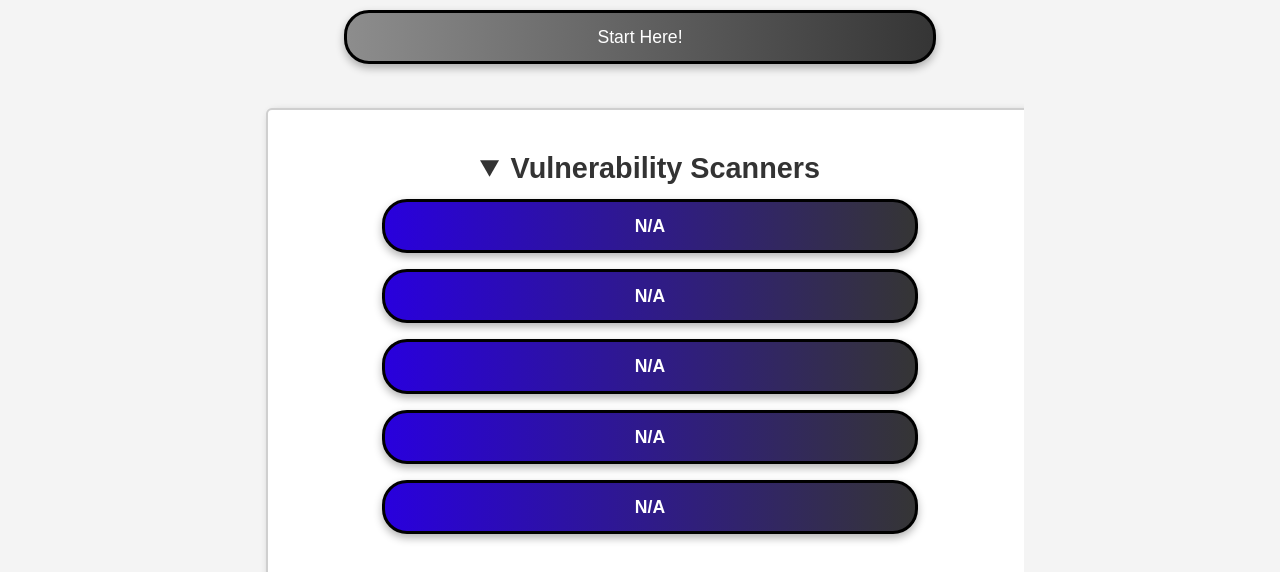
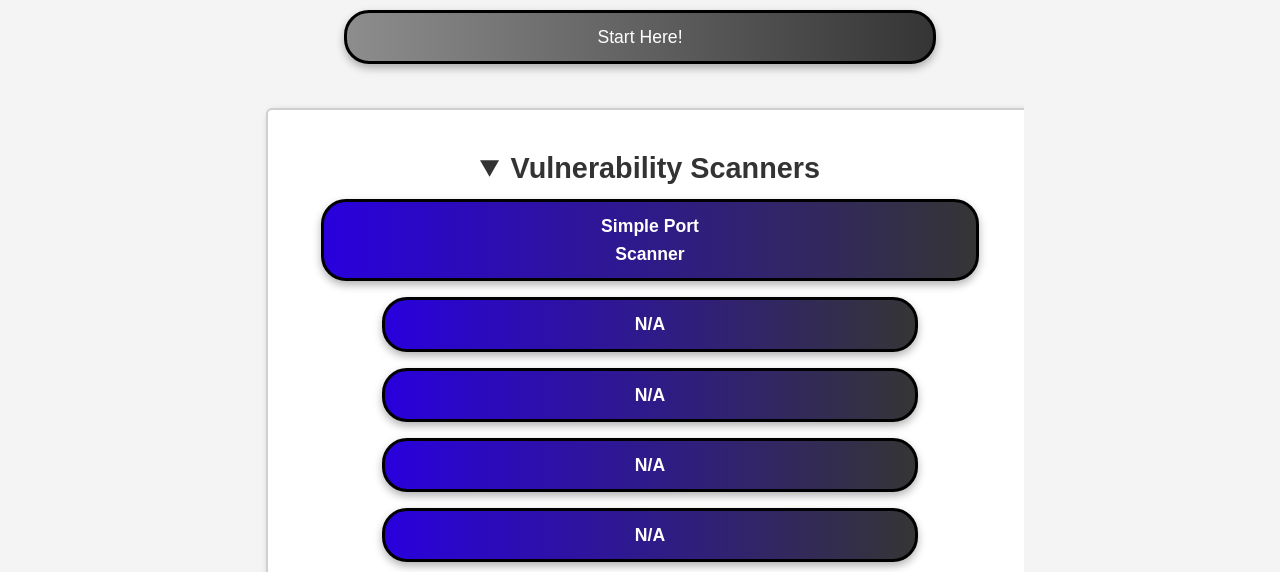
Before and after one commit to BoyerChris/Team-22-Senior-Design-Project, a plain HTML site: page internal/tools.html in a window 1280 px wide. Shown: the part 165-737 px from the top of the page. Drawn offline with Linux system fonts and the light colour scheme.

Commit message:
Added simple port scanner
Added simple port scanner

```diff
--- a/internal/tools.html
+++ b/internal/tools.html
@@ -32,7 +32,7 @@
             <div class="wrapperdivfour">
             <details class="detspoil" open>
                 <summary>Vulnerability Scanners</summary>
-                <a href="placeholder.html" class="vulbtn">N/A</a> <br>
+                <a href="../scripts&tools/Simpleportscanner.exe" class="vulbtn" download>Simple Port Scanner</a> <br>
                 <a href="placeholder.html" class="vulbtn">N/A</a> <br>
                 <a href="placeholder.html" class="vulbtn">N/A</a> <br>
                 <a href="placeholder.html" class="vulbtn">N/A</a> <br>
```
Also changed, not shown: external/demo.html (+1 -1 lines), 1 other file.
